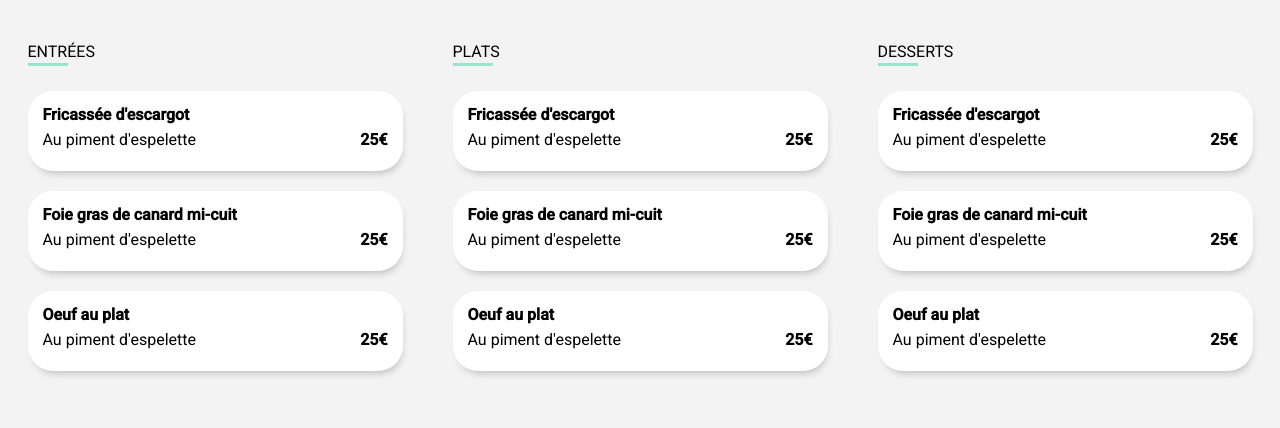
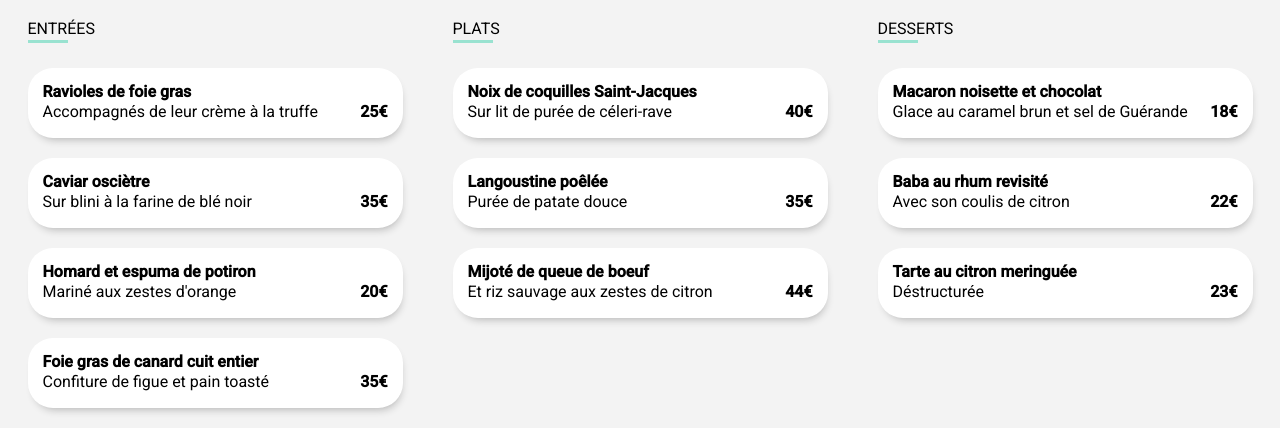
Before and after one commit to bangali11/Ohmyfood, a website: page restaurants/la-note-enchantee.html in a window 1280 px wide. Shown: the part 510-938 px from the top of the page. Drawn offline with Linux system fonts and the light colour scheme; a web font is replaced by a local one.

Commit message:
Finition du site mais reste des modification a faire

```diff
--- a/restaurants/la-note-enchantee.html
+++ b/restaurants/la-note-enchantee.html
@@ -25,16 +25,20 @@
                     <span>ENTRÉES</span>
                     <div class="partie__choix">
                         <div class="partie__choix__numero">
-                            <h4>Fricassée d'escargot</h4>
-                            <p>Au piment d'espelette <span>25€</span></p>
+                            <h4>Ravioles de foie gras</h4>
+                            <p>Accompagnés de leur crème à la truffe<span>25€</span></p>
                         </div>
                         <div class="partie__choix__numero">
-                            <h4>Foie gras de canard mi-cuit</h4>
-                            <p>Au piment d'espelette <span>25€</span></p>
+                            <h4>Caviar osciètre</h4>
+                            <p>Sur blini à la farine de blé noir<span>35€</span></p>
                         </div>
                         <div class="partie__choix__numero">
-                            <h4>Oeuf au plat</h4>
-                            <p>Au piment d'espelette <span>25€</span></p>
+                            <h4>Homard et espuma de potiron</h4>
+                            <p>Mariné aux zestes d'orange<span>20€</span></p>
+                        </div>
+                        <div class="partie__choix__numero">
+                            <h4>Foie gras de canard cuit entier</h4>
+                            <p>Confiture de figue et pain toasté<span>35€</span></p>
                         </div>
                     </div>
                 </div>
@@ -42,16 +46,16 @@
                     <span>PLATS</span>
                     <div class="partie__choix">
                         <div class="partie__choix__numero">
-                            <h4>Fricassée d'escargot</h4>
-                            <p>Au piment d'espelette <span>25€</span></p>
+                            <h4>Noix de coquilles Saint-Jacques</h4>
+                            <p>Sur lit de purée de céleri-rave<span>40€</span></p>
                         </div>
                         <div class="partie__choix__numero">
-                            <h4>Foie gras de canard mi-cuit</h4>
-                            <p>Au piment d'espelette <span>25€</span></p>
+                            <h4>Langoustine poêlée</h4>
+                            <p>Purée de patate douce<span>35€</span></p>
                         </div>
                         <div class="partie__choix__numero">
-                            <h4>Oeuf au plat</h4>
-                            <p>Au piment d'espelette <span>25€</span></p>
+                            <h4>Mijoté de queue de boeuf</h4>
+                            <p>Et riz sauvage aux zestes de citron<span>44€</span></p>
                         </div>
                     </div>
                 </div>
@@ -59,16 +63,16 @@
                     <span>DESSERTS</span>
                     <div class="partie__choix">
                         <div class="partie__choix__numero">
-                            <h4>Fricassée d'escargot</h4>
-                            <p>Au piment d'espelette <span>25€</span></p>
+                            <h4>Macaron noisette et chocolat</h4>
+                            <p>Glace au caramel brun et sel de Guérande<span>18€</span></p>
                         </div>
                         <div class="partie__choix__numero">
-                            <h4>Foie gras de canard mi-cuit</h4>
-                            <p>Au piment d'espelette <span>25€</span></p>
+                            <h4>Baba au rhum revisité</h4>
+                            <p>Avec son coulis de citron<span>22€</span></p>
                         </div>
                         <div class="partie__choix__numero">
-                            <h4>Oeuf au plat</h4>
-                            <p>Au piment d'espelette <span>25€</span></p>
+                            <h4>Tarte au citron meringuée</h4>
+                            <p>Déstructurée<span>23€</span></p>
                         </div>
                     </div>
                 </div>
@@ -81,7 +85,7 @@
         <a href="#"><i class="fa-solid fa-utensils"></i><span>Proposer un restaurant</span></a>
         <a href="#"><i class="fa-solid fa-handshake-angle"></i><span>Devenir partenaire</span></a>
         <a href="#"><span>Mentions légales</span></a>
-        <a href="#"><span>Contact</span></a>
+        <a href="mailto:dioubateben@gmail.com"><span>Contact</span></a>
     </footer>
 </body>
 </html>
--- a/sass/pages/restaurants.scss
+++ b/sass/pages/restaurants.scss
@@ -70,17 +70,15 @@
         display: flex;
         flex-wrap: wrap;
         justify-content: center;
-        gap: 0 50px;
+        gap: 35px 50px;
     }
         & .partie{
             width: 375px;
             display: flex;
             flex-direction: column;
             align-items: flex-start;
-            justify-content: center;
-            gap: 10px;
+            gap: 30px;
             height: auto;
-            min-height: 400px;
             & >span{
                 position: relative;
                 &::before{
@@ -98,12 +96,13 @@
                 height: 80%;
                 display: flex;
                 flex-direction: column;
-                justify-content: center;
                 gap: 20px;
                 &__numero{
                     background-color: colors.$White;
                     width: 100%;
-                    height: 25%;
+                    min-height: 70px;
+                    height: 70px;
+                    max-height: 70px;
                     border-radius: 25px;
                     @include mixins.base_box-shadow;
                     padding: 15px;
@@ -113,7 +112,7 @@
                     cursor: pointer;
                     animation: appearance 1s;
                     animation-fill-mode: both;
-                    @for $i from 1 through 3{
+                    @for $i from 1 through 4{
                         &:nth-child(#{$i}){
                             animation-delay: 0.2s*$i;
                         }
@@ -192,8 +191,6 @@
                             opacity: 100%;
                             transform: rotate(0);
                             right: 5%;
-                            /*display: grid;
-                            place-items: center;*/
                         }
                         &::after{
                             opacity: 100%;
--- a/style.scss
+++ b/style.scss
@@ -17,7 +17,7 @@
     width: 100%;
     display: grid;
     place-items: center;
-    animation: load 5s;
+    animation: load 3s;
     opacity: 0;
     z-index: -1;
     &__container{
@@ -29,7 +29,7 @@
         border-radius: 50%;
         border: 10px solid transparent;
         border-top-color: colors.$Primaire;
-        animation: spin 4s linear;
+        animation: spin 3s linear;
         opacity: 0;
         &::before, &::after{
             content: "";
@@ -41,14 +41,14 @@
             width: 200px;
             height: 200px;
             border-bottom-color: colors.$Secondaire;
-            animation: spin 4s linear;
+            animation: spin 3s linear;
             opacity: 0;
         }
         &::after{
             width: 150px;
             height: 150px;
             border-right-color: colors.$Tertiaire;
-            animation: spin 4s linear;
+            animation: spin 3s linear;
             opacity: 0;
         }
     }
@@ -71,7 +71,7 @@
         z-index: 1;
     }
     90% {
-        opacity: 30%;
+        opacity: 50%;
         z-index: 1;
     }
     100% {
```
Also changed, not shown: index.html (+2 -4 lines), restaurants/a-la-francaise.html (+19 -19 lines), restaurants/la-palette-du-gout.html (+13 -13 lines), restaurants/le-delice-des-sens.html (+19 -19 lines), css/style.css, 1 other file.
